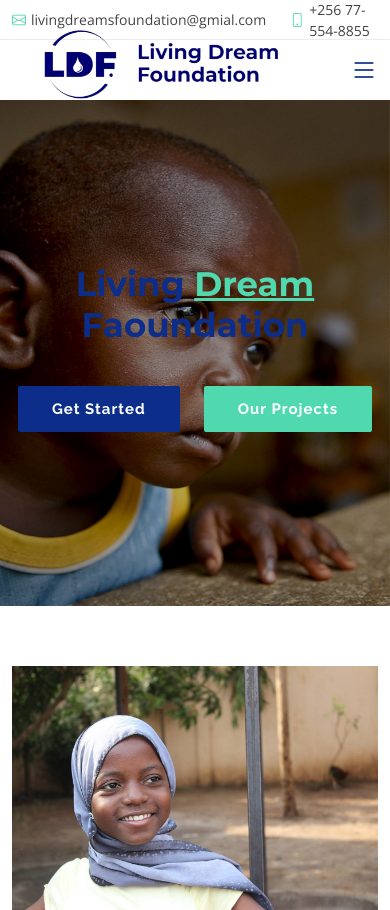
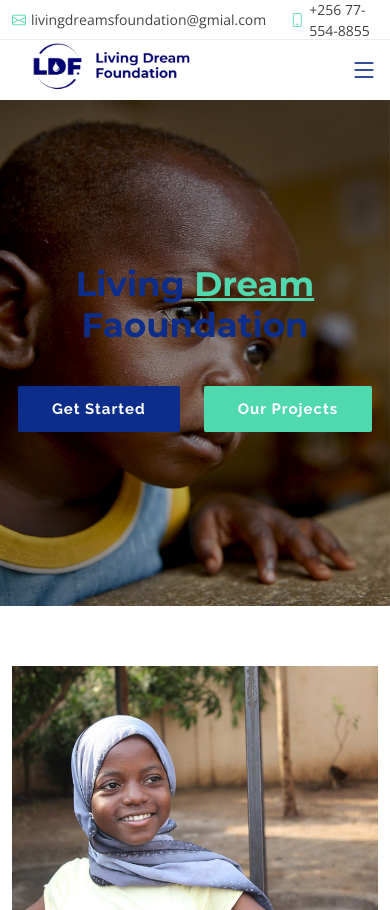
Before and after one commit to DOVINSMART/ld, a plain HTML site: page index.html in a window 390 px wide. Shown: the top 910 px of the page. Drawn offline with nearby package versions, Linux system fonts and the light colour scheme.

Commit message:
Update style.css

```diff
--- a/assets/css/style.css
+++ b/assets/css/style.css
@@ -168,8 +168,8 @@ h6 {
   }
 
   #header #logo img {
-    max-height: 190px;
-    width: 300px;
+    //max-height: 190px;
+    width: 200px;
   }
 }
 
```
